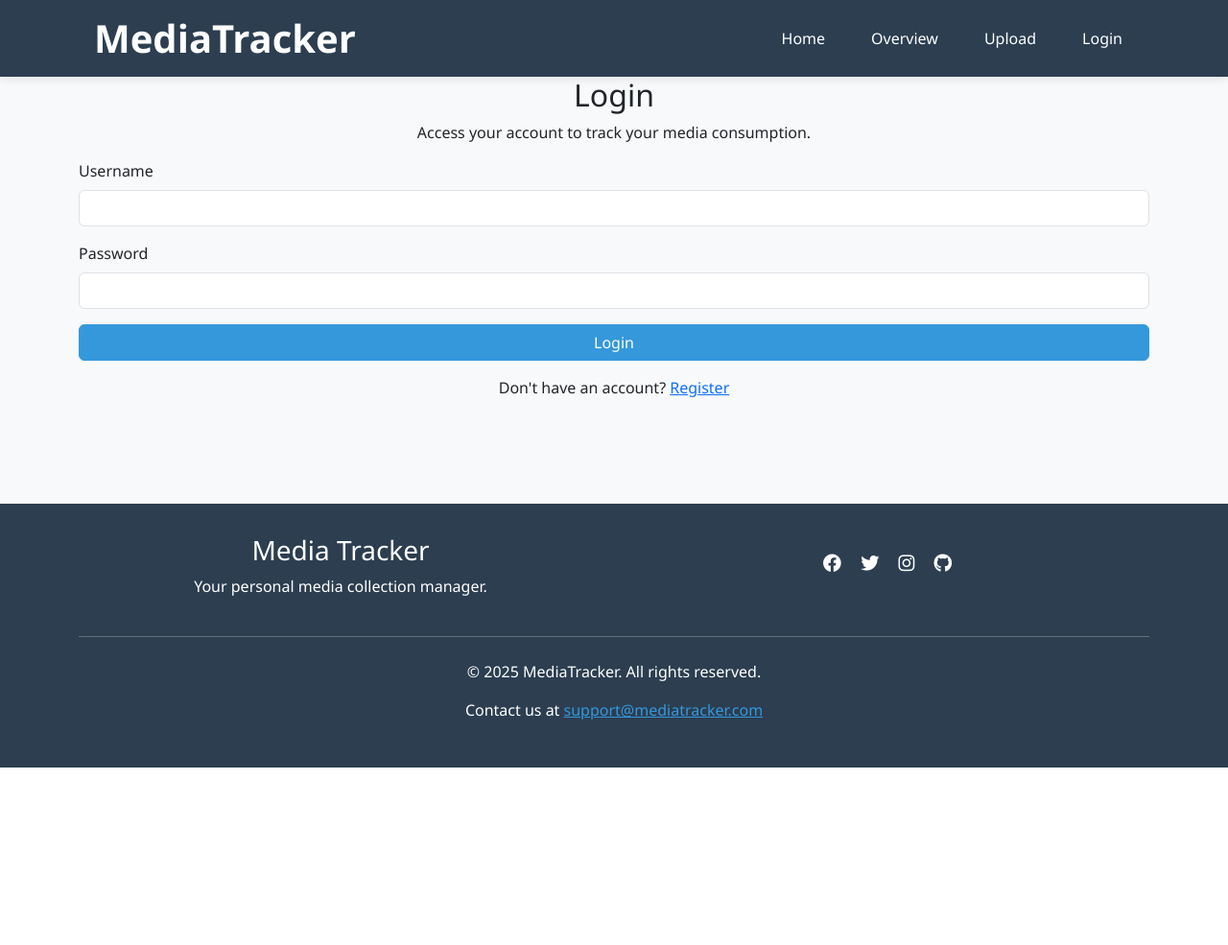
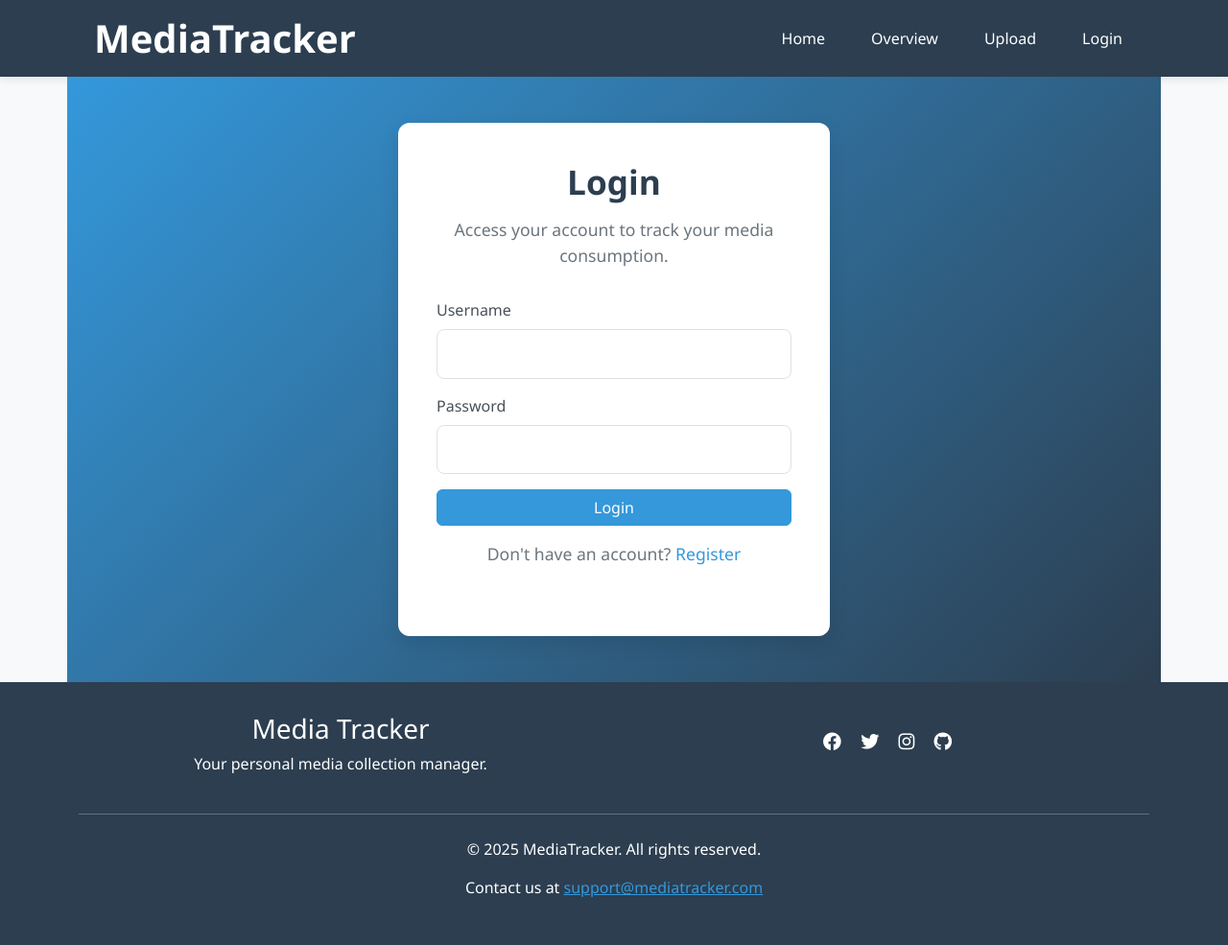
Before and after one commit to LeweiXu/CITS3403-Project, a Flask app: page /login in a window 1280 px wide. Shown: the whole page at 96% size. Before the commit the page ends 800 px from the top, so only its background shows below. Run offline with Flask 3, Linux system fonts and the light colour scheme; some libraries are stand-ins or nearby versions.

Commit message:
fixed merge problem with login page

```diff
--- a/app/static/styles.css
+++ b/app/static/styles.css
@@ -1,141 +1,3 @@
-/* body {
-    font-family: Arial, sans-serif;
-    margin: 0;
-    padding: 0;
-    background: #f5f6fa;
-    color: #333;
-}
-
-header {
-    background: #4a69bd;
-    color: white;
-    padding: 20px 0;
-}
-
-.header-container {
-    max-width: 1200px;
-    margin: 0 auto;
-    display: flex;
-    justify-content: space-between;
-    align-items: center;
-    padding: 0 20px;
-}
-
-header h1 {
-    margin: 0;
-    font-size: 24px;
-}
-
-header nav ul {
-    list-style: none;
-    margin: 0;
-    padding: 0;
-    display: flex;
-    gap: 15px;
-}
-
-header nav ul li {
-    display: inline;
-}
-
-header nav ul li a {
-    color: white;
-    text-decoration: none;
-    font-weight: bold;
-}
-
-header nav ul li a:hover {
-    text-decoration: underline;
-}
-
-main {
-    max-width: 1200px;
-    margin: 20px auto;
-    padding: 20px;
-    background: white;
-    border-radius: 10px;
-    box-shadow: 0 2px 10px rgba(0, 0, 0, 0.1);
-}
-
-.container {
-    max-width: 800px;
-    margin: 40px auto;
-    padding: 20px;
-    background: white;
-    border-radius: 10px;
-    box-shadow: 0 2px 10px rgba(0, 0, 0, 0.1);
-}
-
-h2 {
-    color: #4a69bd;
-}
-
-.intro {
-    margin-bottom: 30px;
-}
-
-.login-form,
-.register-form {
-    display: flex;
-    flex-direction: column;
-    gap: 15px;
-}
-
-.login-form label,
-.register-form label {
-    font-weight: bold;
-}
-
-.login-form input[type="text"],
-.login-form input[type="password"],
-.register-form input[type="text"],
-.register-form input[type="password"],
-.register-form input[type="email"] {
-    padding: 10px;
-    border: 1px solid #ccc;
-    border-radius: 5px;
-    width: 100%;
-}
-
-.login-form button,
-.register-form button {
-    padding: 10px;
-    background-color: #4a69bd;
-    color: white;
-    border: none;
-    border-radius: 5px;
-    cursor: pointer;
-}
-
-.login-form button:hover,
-.register-form button:hover {
-    background-color: #3b5ba3;
-}
-
-
-
-footer {
-    background: #333;
-    color: white;
-    padding: 20px 0;
-    text-align: center;
-}
-
-.footer-container {
-    max-width: 1200px;
-    margin: 0 auto;
-    padding: 0 20px;
-}
-
-footer a {
-    color: #4a69bd;
-    text-decoration: none;
-}
-
-footer a:hover {
-    text-decoration: underline;
-} */
-
 /* Main Colors */
 :root {
     --primary-color: #3498db;
@@ -477,3 +339,61 @@ margin-top: 0.5rem;
     /* … */
     margin-top: 2rem;
 }
+
+/* Better login form  */
+.login-section {
+    background-color: white;
+    border-radius: 12px;
+    padding: 2.5rem;
+    box-shadow: 0 8px 20px rgba(0, 0, 0, 0.1);
+    max-width: 450px;
+    margin: 3rem auto;
+}
+
+.login-section h2 {
+    font-size: 2.2rem;
+    margin-bottom: 1rem;
+    color: var(--secondary-color);
+    font-weight: 600;
+}
+
+.login-section p {
+    color: #6c757d;
+    margin-bottom: 2rem;
+    font-size: 1.1rem;
+}
+
+/* Form stuff */
+.form-control {
+    padding: 0.8rem 1rem;
+    border-radius: 8px;
+    border: 1px solid #dee2e6;
+    transition: all 0.3s ease;
+    font-size: 1rem;
+}
+
+.form-control:focus {
+    border-color: var(--primary-color);
+    box-shadow: 0 0 0 0.2rem rgba(52, 152, 219, 0.25);
+    outline: none;
+}
+
+.form-label {
+    font-weight: 500;
+    margin-bottom: 0.5rem;
+    color: #495057;
+}
+
+/* Registration link styling */
+.login-section a {
+    color: var(--primary-color);
+    font-weight: 500;
+    text-decoration: none;
+    transition: color 0.2s ease;
+}
+
+/* Background for login page */
+.login-page {
+    background: linear-gradient(135deg,  var(--primary-color), var(--secondary-color));
+    display: flex;
+}
--- a/app/templates/login.html
+++ b/app/templates/login.html
@@ -3,7 +3,7 @@
 {% block title %}MediaTracker - Login{% endblock %}
 
 {% block content %}
-<div class="container">
+<div class="container login-page">
     <div class="login-section">
         <h2 class="text-center">Login</h2>
         <p class="text-center">Access your account to track your media consumption.</p>
```
